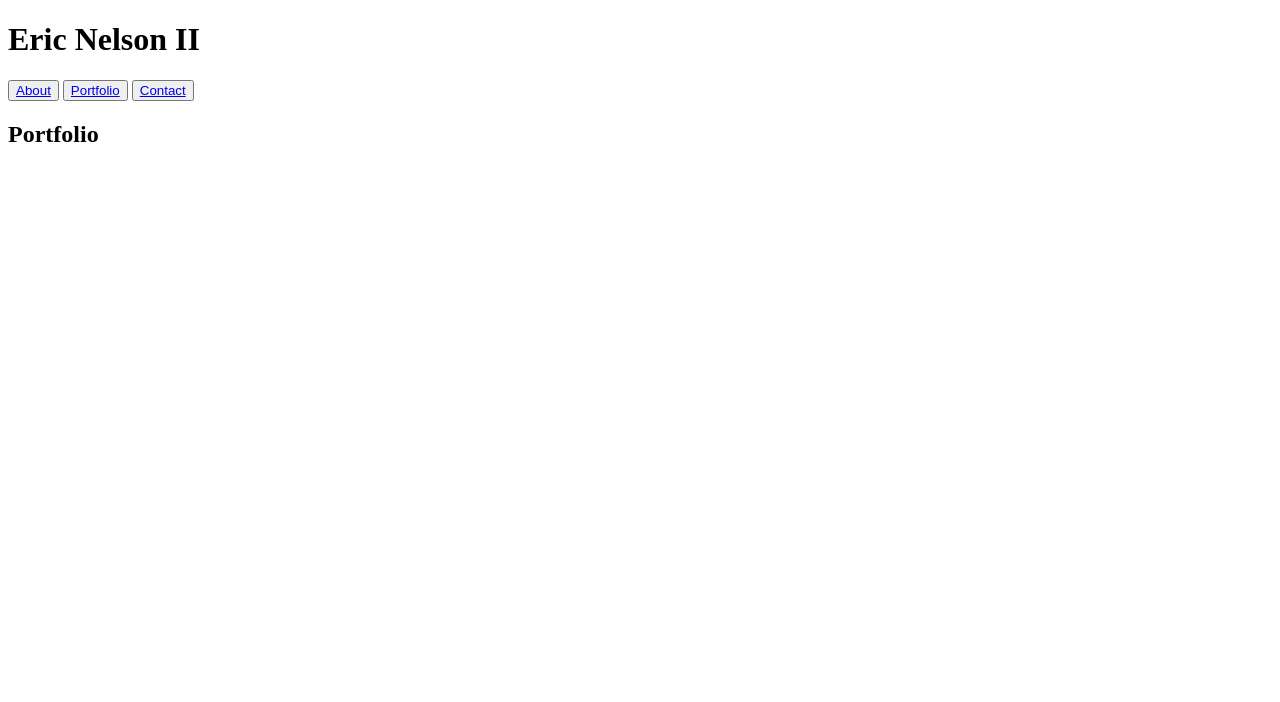
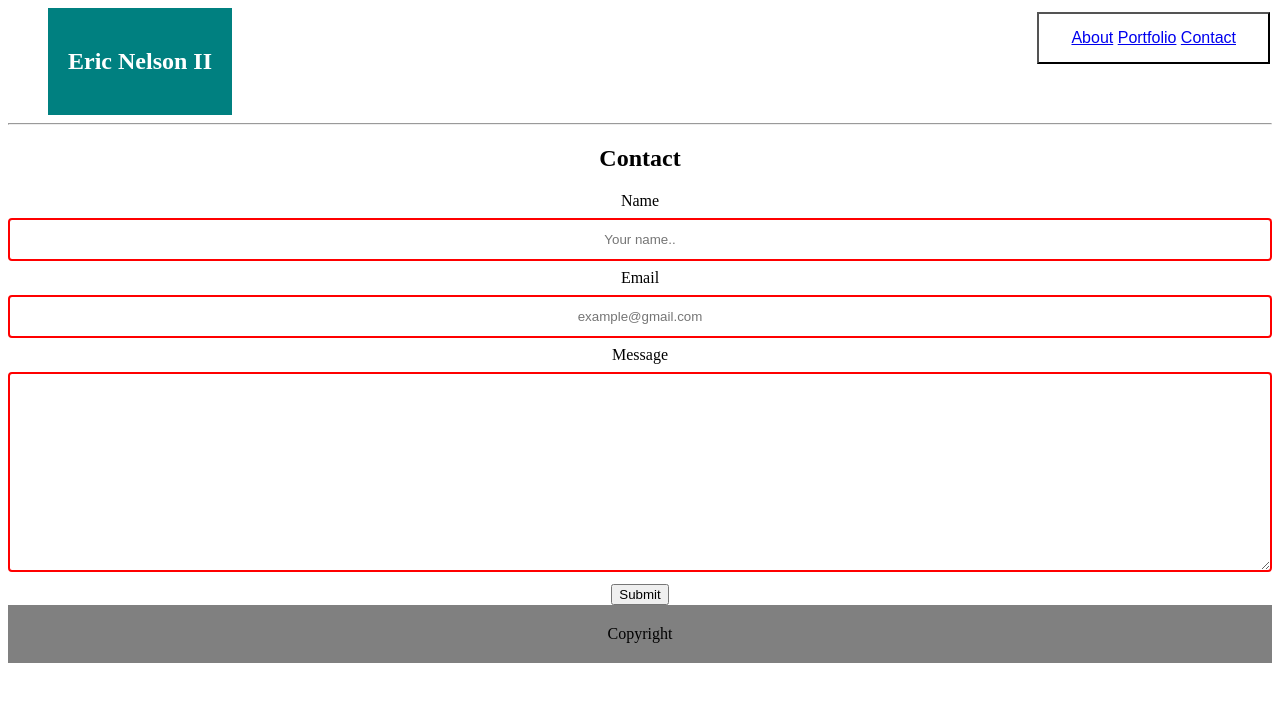
Before and after one commit to enelsonii/Basic-Portfolio, a plain HTML site: page portfolio.html in a window 1280 px wide. Drawn offline with Linux system fonts and the light colour scheme.

Commit message:
Changed title on all html files. Starting to structure portfolio.html.

```diff
--- a/portfolio.html
+++ b/portfolio.html
@@ -3,17 +3,41 @@
 <html>
     <head>
         <title>
-            Bio
+            Eric's Portfolio
         </title>
-        <link rel="stylesheet" type= "text/css" href= "">
+        <link rel="stylesheet" type= "text/css" href= "css/stylecontact.css">
     </head>
     <body>
+        <section id="head">
         <header>
-            <h1>Eric Nelson II</h1>
+            <h2>Eric Nelson II</h2>
         </header>
-        <button id= "About me"><A href="index.html">About</A></button>
-        <button id= "Portfolio"><a href="portfolio.html">Portfolio</a></button>
-        <button id= "Contact"><a href="contact.html">Contact </a></button>
-        <h2>Portfolio</h2>
+        <button id="buttons">
+            <A href="index.html">About</A>
+            <a href="portfolio.html">Portfolio</a>
+            <a href="contact.html">Contact </a>
+        </button>
+       </section>
+        <hr>
+        <section id="full">
+                <h2 class="Contact">Contact</h2>
+        </section>
+        <div class="container">
+                    <label for="name">Name</label>
+                    <input type="text" id="name" name="name" placeholder="Your name..">
+                    <br>
+                    <label for="email">Email</label>
+                    <input type="text" id="email" name="emal" placeholder="example@gmail.com">
+                    <br>
+                    <label for="subject">Message</label>
+                    <textarea id="message" name="message" style="height:200px"></textarea>
+                    <br>
+                    <input type="submit" value="Submit">
+
+            </form>
+        </div>
+        <footer>
+                Copyright
+            </footer>
     </body>
 </html>
```
Also changed, not shown: contact.html (+1 -1 lines), index.html (+1 -1 lines).
